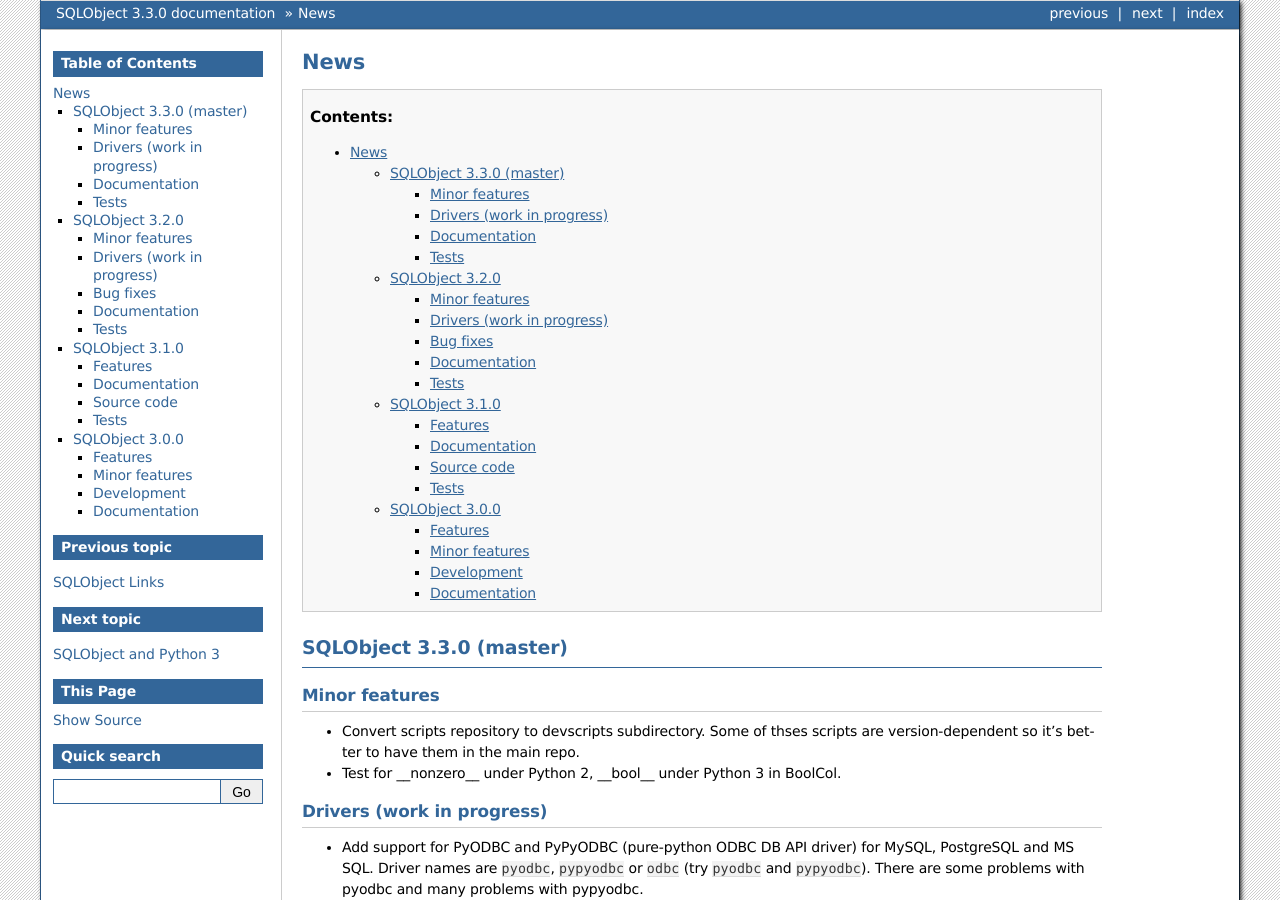
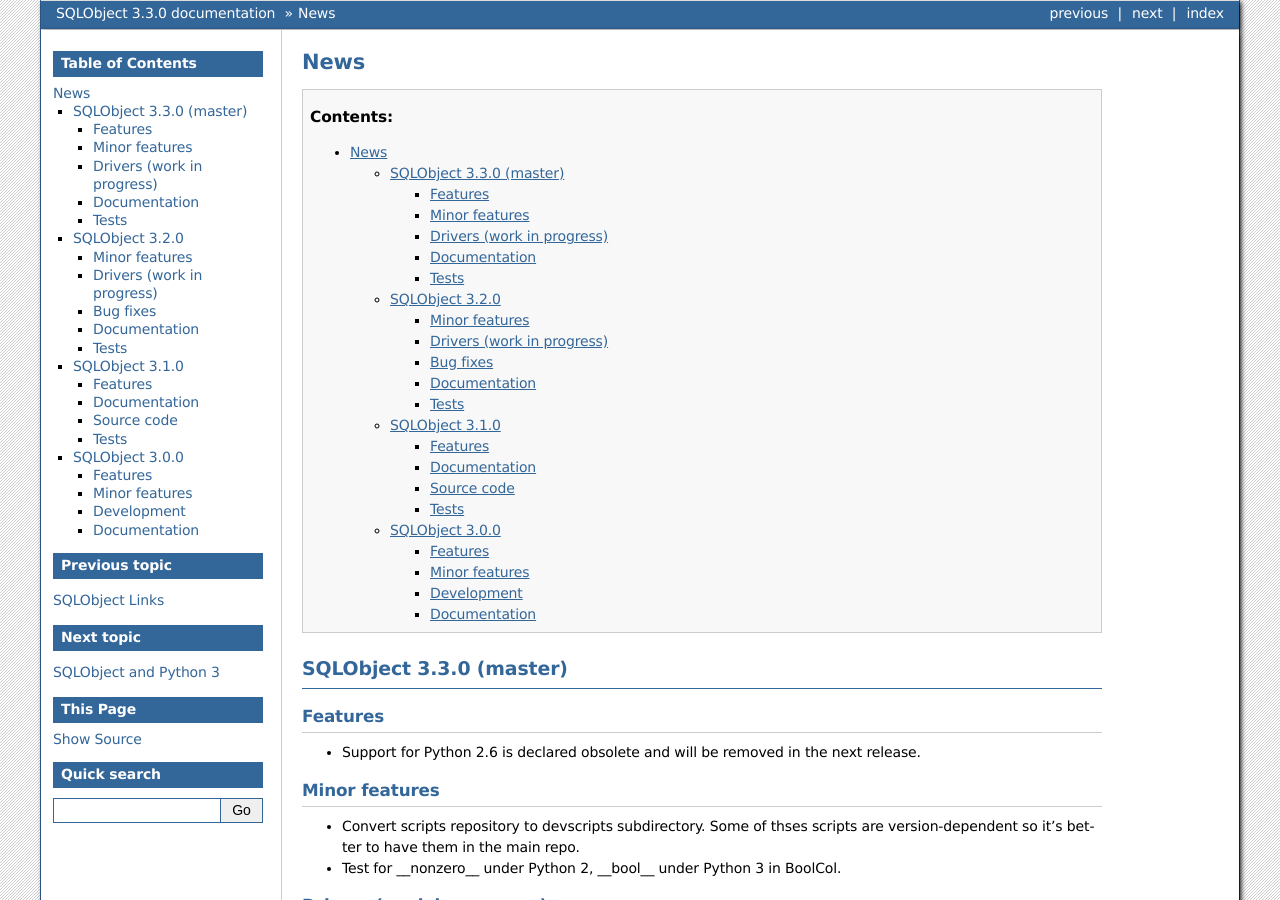
Before and after one commit to sqlobject/sqlobject, a Sphinx documentation site: the page built from docs/News.rst, in a window 1280 px wide and 900 px high. Built offline with Sphinx 7.4.7, drawn with Linux system fonts in a browser that asks for light colours.

Commit message:
Support for Python 2.6 is declared obsolete
[skip ci]

```diff
--- a/docs/News.rst
+++ b/docs/News.rst
@@ -9,6 +9,12 @@
 
 SQLObject 3.3.0 (master)
 ========================
+
+Features
+--------
+
+* Support for Python 2.6 is declared obsolete and will be removed
+  in the next release.
 
 Minor features
 --------------
--- a/docs/TODO.rst
+++ b/docs/TODO.rst
@@ -1,5 +1,7 @@
 TODO
 ----
+
+* Stop supporting Python 2.6. Fix dbconnection.py and joins.py.
 
 * PyPy.
 
```
Also changed, not shown: 2 other files.
